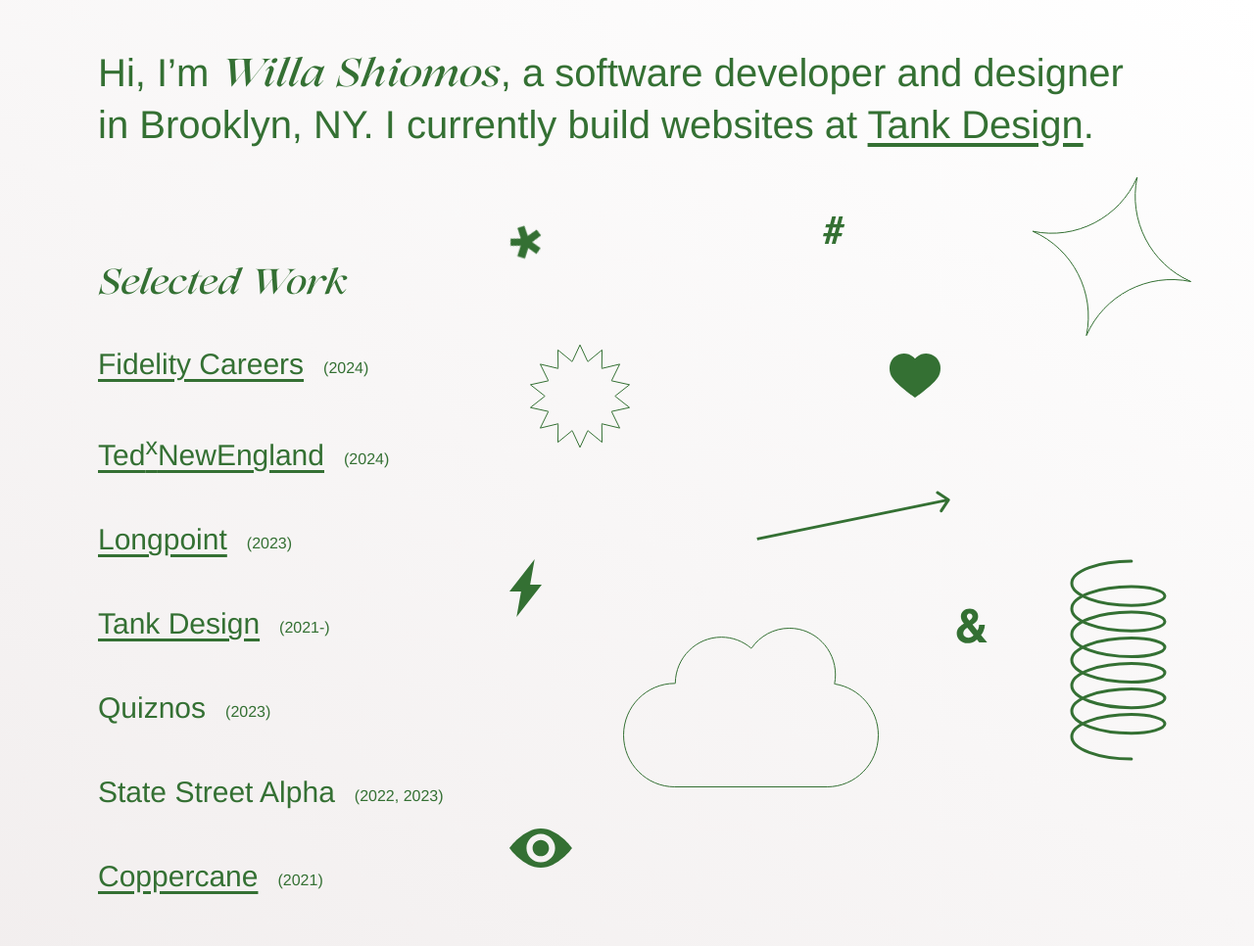
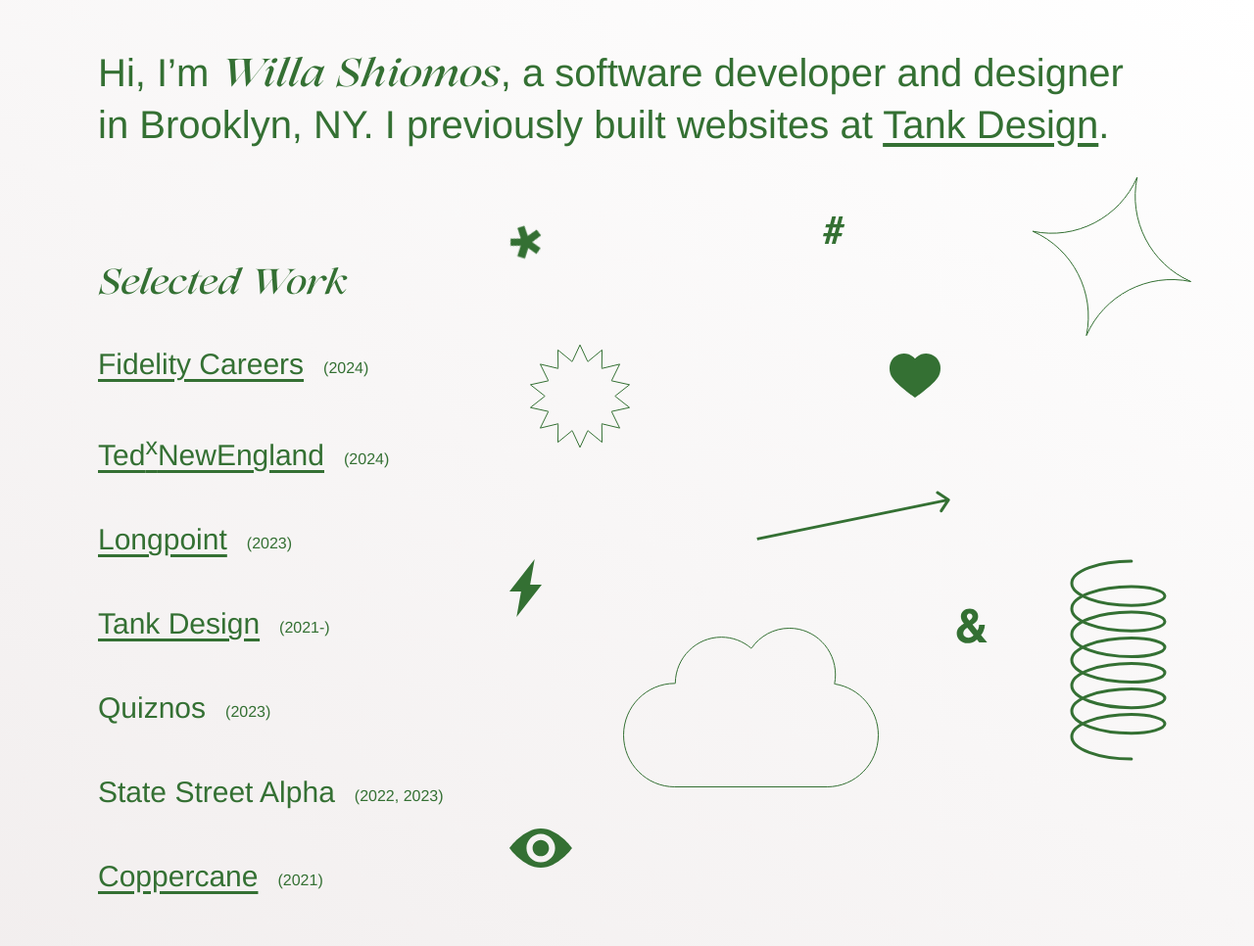
Before and after one commit to willashiomos/personalwebsite2023, a website built with webpack: page src/index.html in a window 1280 px wide. Shown: the top 966 px of the page at 98% size. Built offline with nearby package versions, Linux system fonts and the light colour scheme.

Commit message:
Update index.html

```diff
--- a/src/index.html
+++ b/src/index.html
@@ -14,7 +14,7 @@
     <div class="container">
       <h1 class="intro">
         Hi, I’m <a href="#" class="lovelace">Willa Shiomos</a>, a software
-        developer and designer in Brooklyn, NY. I currently build websites at
+        developer and designer in Brooklyn, NY. I previously built websites at
         <a
           href="https://tankdesign.com"
           target="_blank"
```
